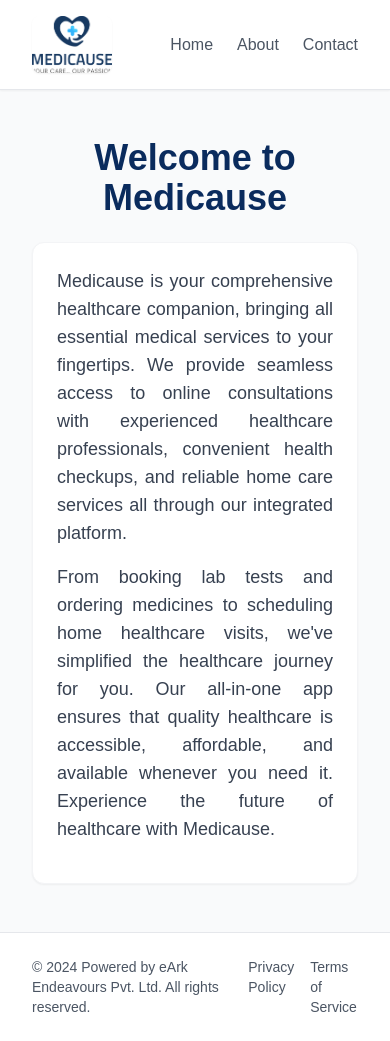
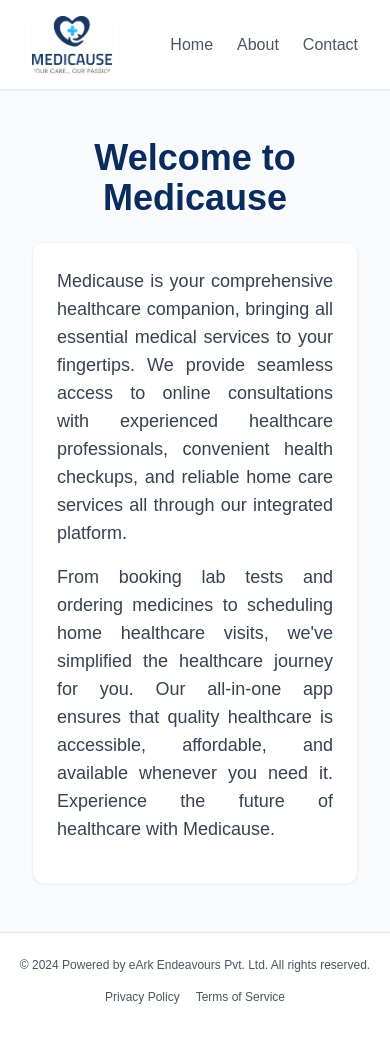
Before and after one commit to Ashutosh2302/medicause, a Next.js app: page / in a window 390 px wide. Built offline with nearby package versions, Linux system fonts and the light colour scheme.

Commit message:
mobile responsive

```diff
--- a/components/Footer.tsx
+++ b/components/Footer.tsx
@@ -2,14 +2,14 @@
 
 export default function Footer() {
   return (
-    <footer className="border-t bg-white px-8 py-6">
-      <div className="max-w-4xl mx-auto flex justify-between items-center">
-        <div className="text-sm text-gray-600">
+    <footer className="border-t bg-white px-4 sm:px-8 py-6">
+      <div className="max-w-4xl mx-auto flex flex-col sm:flex-row justify-between items-center gap-4 sm:gap-0">
+        <div className="text-xs sm:text-sm text-gray-600 text-center sm:text-left">
           © {new Date().getFullYear()} Powered by eArk Endeavours Pvt. Ltd. All rights reserved.
         </div>
         <div className="flex gap-4">
-          <Link href="/privacy-policy" className="text-sm text-gray-600 hover:text-blue-600 transition-colors">Privacy Policy</Link>
-          <Link href="/terms-of-service" className="text-sm text-gray-600 hover:text-blue-600 transition-colors">Terms of Service</Link>
+          <Link href="/privacy-policy" className="text-xs sm:text-sm text-gray-600 hover:text-blue-600 transition-colors">Privacy Policy</Link>
+          <Link href="/terms-of-service" className="text-xs sm:text-sm text-gray-600 hover:text-blue-600 transition-colors">Terms of Service</Link>
         </div>
       </div>
     </footer>
```
